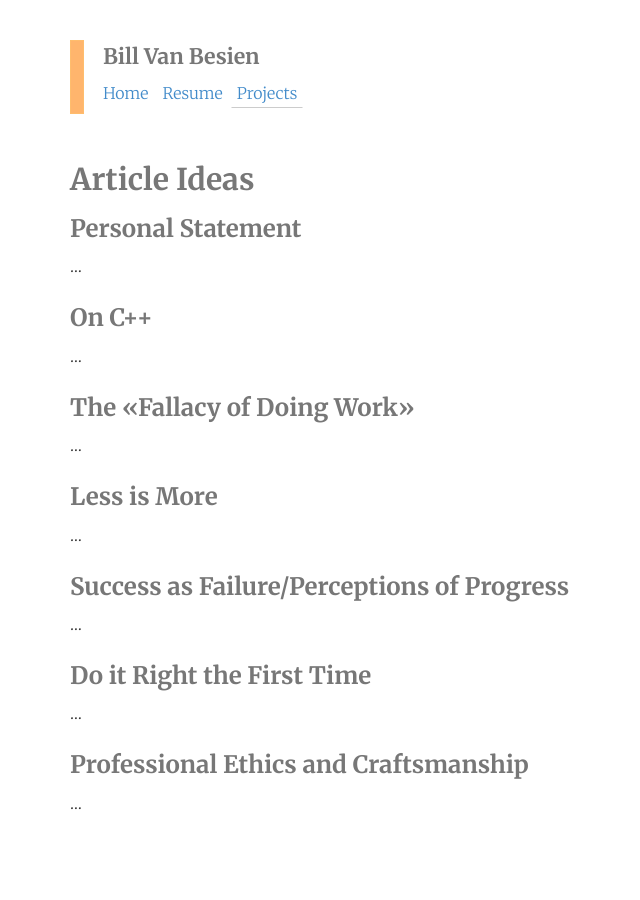
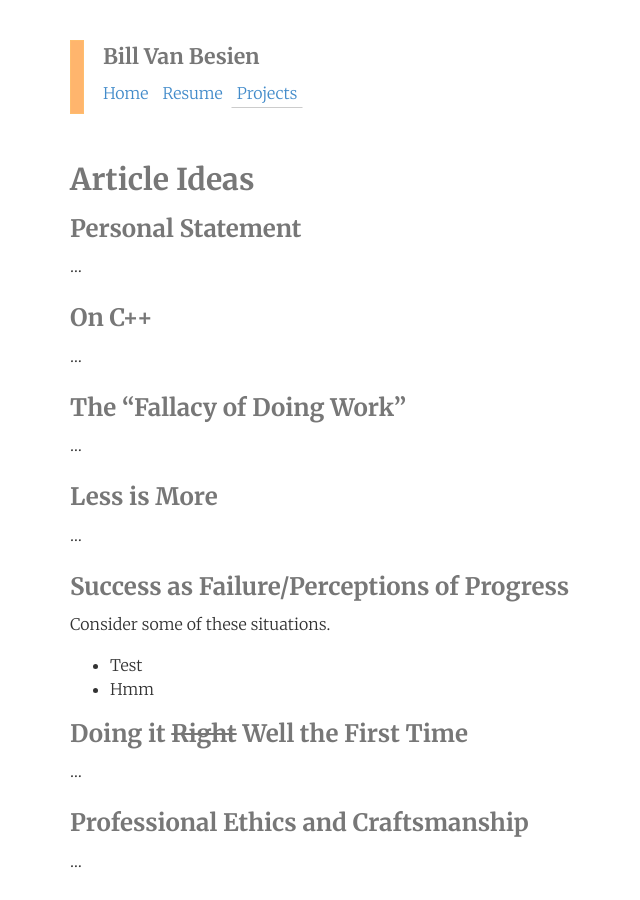
Before and after one commit to billvb/billvb.github.io, a Jekyll site: the page built from projects/ideas.md, in a window 1280 px wide. Shown: the whole page, without its empty margins (0-640 px from the left). Built offline with Jekyll 4.4.1, drawn with Linux system fonts in a browser that asks for light colours; nearby versions of some CDN libraries.

```diff
--- a/_includes/footer.html
+++ b/_includes/footer.html
@@ -19,7 +19,6 @@
                 <p class="copyright text-muted small">Copyright &copy; {{ site.title }} All Rights Reserved</p>
             </div>
             <div class="col-md-4 text-muted">
-                Credits: Landing Page is a free to use, open source Bootstrap theme created by <a href="http://startbootstrap.com/">Start Bootstrap</a>.
             </div>
         </div>
     </div>
--- a/projects/ideas.md
+++ b/projects/ideas.md
@@ -16,7 +16,7 @@ layout: base
 ...
 
 
-### The &laquo;Fallacy of Doing Work&raquo;
+### The "Fallacy of Doing Work"
 
 ...
 
@@ -28,10 +28,12 @@ layout: base
 
 ### Success as Failure/Perceptions of Progress
 
-...
+Consider some of these situations.
 
+* Test
+* Hmm
 
-### Do it Right the First Time
+### Doing it <s>Right</s> Well the First Time
 
 ...
 
```
Also changed, not shown: _layouts/photo-default.html (+13 -0 lines), _posts/2014-12-24-engagement.md (added, +38 -0 lines), images/portfolio/16851198876_4cf51fe488_z_d.jpg (added), images/portfolio/ds-sp-engagement.jpg (added).
